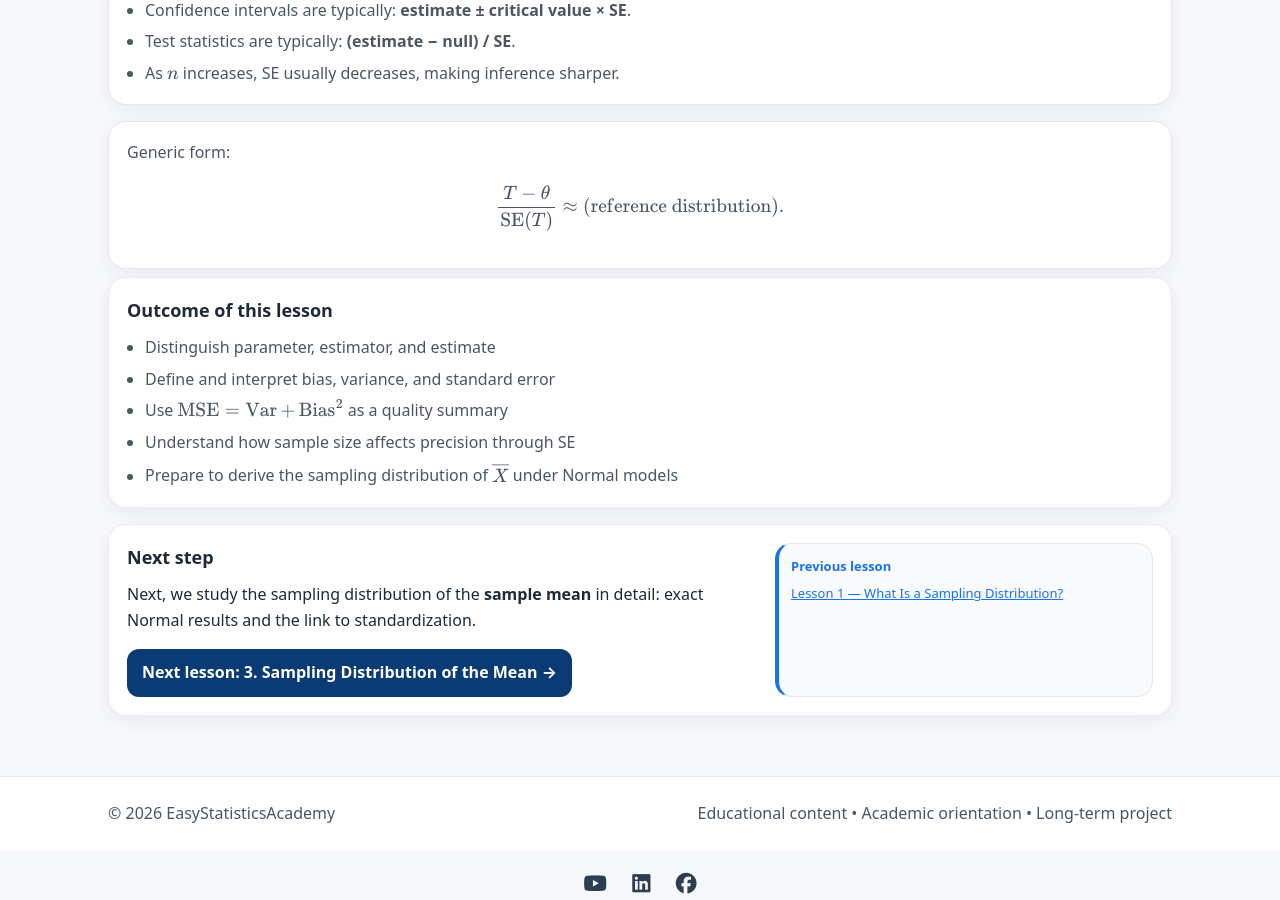
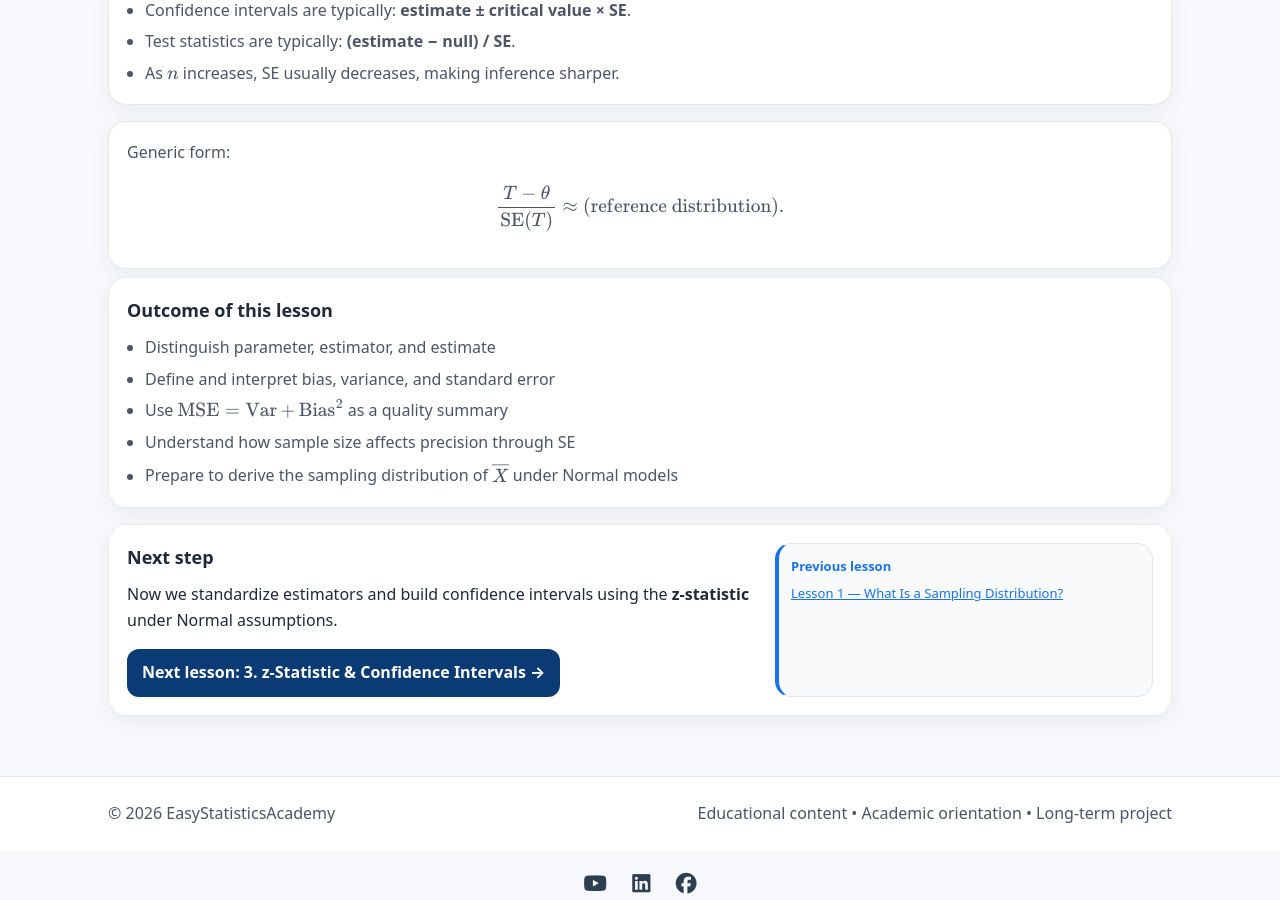
Before and after one commit to ammar-homaida-statistics/easystatisticsacademy, a Jekyll site: the page built from probability/sampling-distributions/standard-error-and-estimators/index.md, in a window 1280 px wide and 900 px high, scrolled down 2975 px. Built offline with Jekyll 4.4.1, drawn with Linux system fonts in a browser that asks for light colours.

Commit message:
Fix next button

```diff
--- a/probability/sampling-distributions/standard-error-and-estimators/index.md
+++ b/probability/sampling-distributions/standard-error-and-estimators/index.md
@@ -293,13 +293,13 @@ sidebar: false
     <div class="callout-copy">
       <h2>Next step</h2>
       <p style="margin:0;">
-        Next, we study the sampling distribution of the <strong>sample mean</strong> in detail:
-        exact Normal results and the link to standardization.
+        Now we standardize estimators and build confidence intervals using the
+        <strong>z-statistic</strong> under Normal assumptions.
       </p>
 
       <div class="pill-row" style="margin-top:1rem;">
-        <a class="btn" href="/probability/sampling-distributions/sampling-distribution-of-the-mean/">
-          Next lesson: 3. Sampling Distribution of the Mean →
+        <a class="btn" href="/probability/sampling-distributions/z-statistic-and-ci/">
+          Next lesson: 3. z-Statistic &amp; Confidence Intervals →
         </a>
       </div>
     </div>
```
